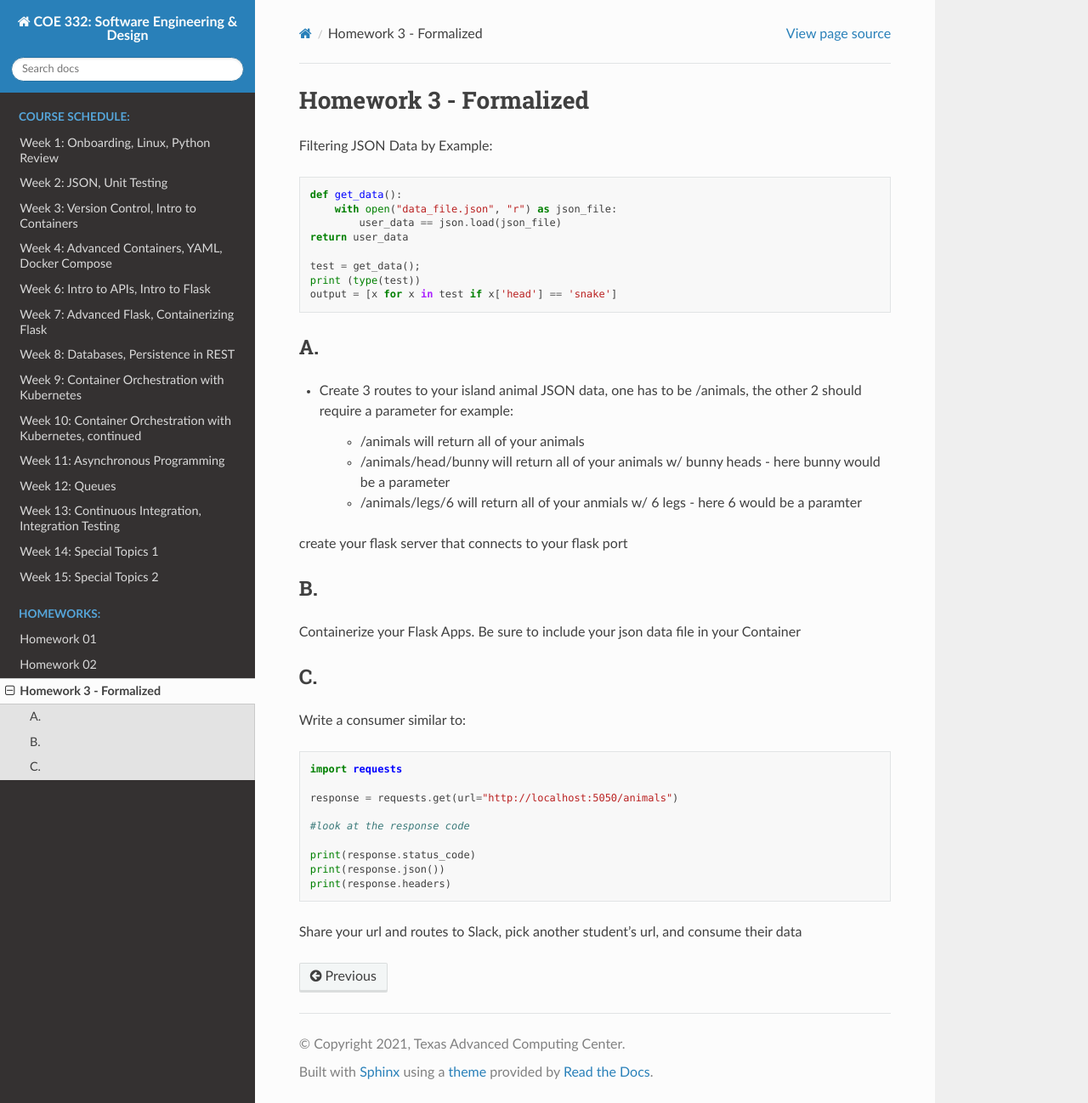
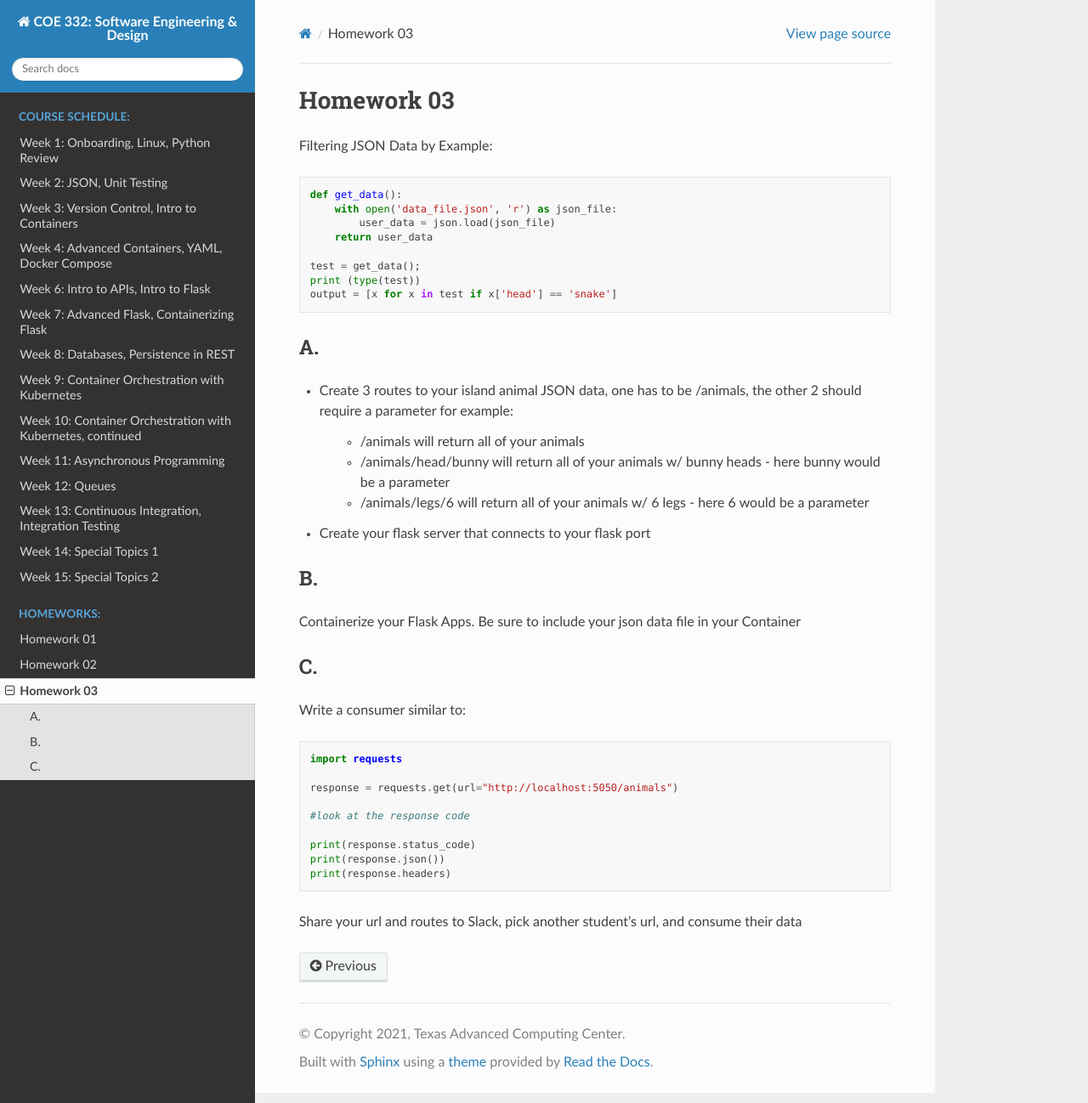
Before and after one commit to TACC/coe-332-sp21, a Sphinx documentation site: the page built from docs/homework/homework03.rst, in a window 1280 px wide and 1298 px high. Shown: the whole window at 85% size. Built offline with Sphinx 7.4.7 and the Read the Docs theme 2.0.0, drawn with Linux system fonts in a browser that asks for light colours.

Commit message:
minor formatting / typos in hw3

```diff
--- a/docs/homework/homework03.rst
+++ b/docs/homework/homework03.rst
@@ -1,41 +1,41 @@
-
-***********************
-Homework 3 - Formalized
-***********************
+Homework 03
+===========
 
 Filtering JSON Data by Example:
 
 .. code-block:: python
 
     def get_data():
-        with open("data_file.json", "r") as json_file:
-            user_data == json.load(json_file)
-    return user_data
+        with open('data_file.json', 'r') as json_file:
+            user_data = json.load(json_file)
+        return user_data
 
     test = get_data();
     print (type(test))
     output = [x for x in test if x['head'] == 'snake']
 
 A.
-##
+--
 
-* Create 3 routes to your island animal JSON data, one has to be /animals, the other 2 should require a parameter for example:
+* Create 3 routes to your island animal JSON data, one has to be /animals, the
+  other 2 should require a parameter for example:
 
     * /animals will return all of your animals
     * /animals/head/bunny will return all of your animals w/ bunny heads - here bunny would be a parameter
-    * /animals/legs/6 will return all of your anmials w/ 6 legs - here 6 would be a paramter
+    * /animals/legs/6 will return all of your animals w/ 6 legs - here 6 would be a parameter
 
-create your flask server that connects to your flask port
+* Create your flask server that connects to your flask port
 
 
 B.
-##
+--
 
 Containerize your Flask Apps.
 Be sure to include your json data file in your Container
 
 C.
-##
+--
+
 Write a consumer similar to:
 
 .. code-block:: python
```
